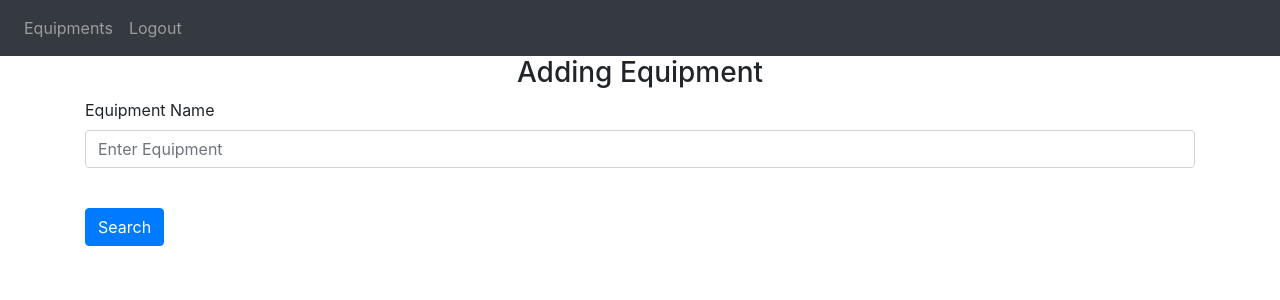
After one commit to bounswe/2021SpringGroup6, a Flask app: page /equipments in a window 1280 px wide. The commit adds this page. Shown: the top 300 px of the page. Run offline with Flask 2, Linux system fonts and the light colour scheme; a user stored in the database is signed in; some libraries are stand-ins or nearby versions.

Commit message:
Post Equipment almost done
There is a Problem about Database

```diff
--- a/main.py
+++ b/main.py
@@ -3,4 +3,4 @@ from website import create_app
 app = create_app()
 
 if __name__ == '__main__':
-    app.run()
+    app.run(debug=True)
--- a/website/auth.py
+++ b/website/auth.py
@@ -18,7 +18,7 @@ def login():
             if check_password_hash(user.password, password):
                 flash('Logged in successfully!', category='success')
                 login_user(user, remember=True)
-                return redirect(url_for('views.home'))
+                return redirect(url_for('views.post_equipment'))
             else:
                 flash('Incorrect password, try again.', category='error')
         else:
@@ -57,6 +57,6 @@ def sign_up():
             db.session.commit()
             login_user(new_user, remember=True)
             flash('Successfull', category='success')
-            return redirect(url_for('views.home'))
+            return redirect(url_for('views.post_equipment'))
 
     return render_template("sign_up.html", user=current_user)
--- a/website/templates/base.html
+++ b/website/templates/base.html
@@ -15,7 +15,7 @@
       crossorigin="anonymous"
     />
 
-    <title>{% block title %}Home{% endblock %}</title>
+    <title>{% block title %}Equipments{% endblock %}</title>
   </head>
   <body>
     <nav class="navbar navbar-expand-lg navbar-dark bg-dark">
@@ -30,7 +30,7 @@
       <div class="collapse navbar-collapse" id="navbar">
         <div class="navbar-nav">
           {% if user.is_authenticated %}
-          <a class="nav-item nav-link" id="home" href="/">Home</a>
+          <a class="nav-item nav-link" id="equipments" href="/equipments">Equipments</a>
           <a class="nav-item nav-link" id="logout" href="/logout">Logout</a>
           {% else %}
           <a class="nav-item nav-link" id="login" href="/login">Login</a>
--- /dev/null
+++ b/website/templates/equipments.html
@@ -0,0 +1,19 @@
+{% extends "base.html" %}
+{% block title %}Equipment{% endblock %}
+{% block content%}
+    <form method="POST">
+      <h3 align="center">Adding Equipment</h3>
+      <div class="form-group">
+        <label for="equipment">Equipment Name</label>
+        <input
+          type="search"
+          class="form-control"
+          id="equipment"
+          name="equipment"
+          placeholder="Enter Equipment"
+        />
+      </div>
+      <br />
+      <button type="submit" class="btn btn-primary">Search</button>
+    </form>
+{% endblock %}
--- a/website/views.py
+++ b/website/views.py
@@ -1,9 +1,25 @@
-from flask import Blueprint, render_template
+from flask import Blueprint, render_template, request, flash
 from flask_login import login_required, current_user
+from .models import Equipment
+from . import db
 
 views = Blueprint('views', __name__)
 
-@views.route('/')
+@views.route('/equipments', methods=['GET', 'POST'])
 @login_required
-def home():
-    return render_template("home.html", user=current_user)
+def post_equipment():
+    if request.method == 'POST':
+        enteredEquipment = request.form.get('equipment')
+
+        tempEquipment = Equipment.query.filter_by(equipmentName=enteredEquipment).first()
+        if tempEquipment:
+            flash('Equipment already exists!.', category='error')
+        else:
+            new_equipment = Equipment(equipmentName=enteredEquipment)
+            db.session.add(new_equipment)
+            db.session.commit()
+            flash('Successfull', category='success')
+            return redirect(url_for('views.post_equipment'))
+
+
+    return render_template("equipments.html", user=current_user)
```
Also changed, not shown: website/models.py (+9 -0 lines).
